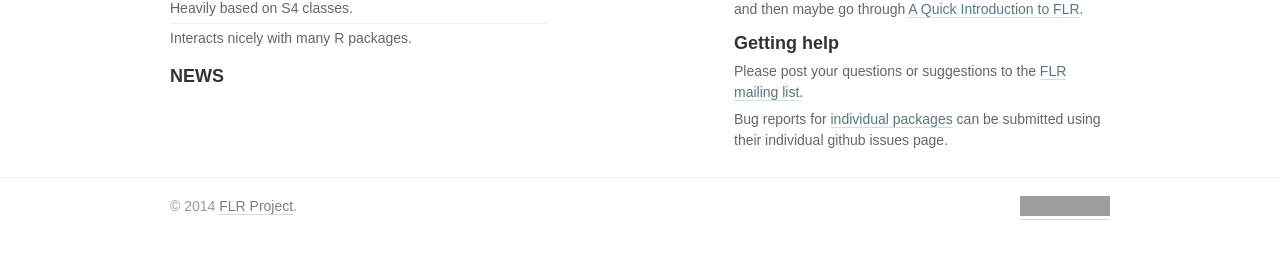
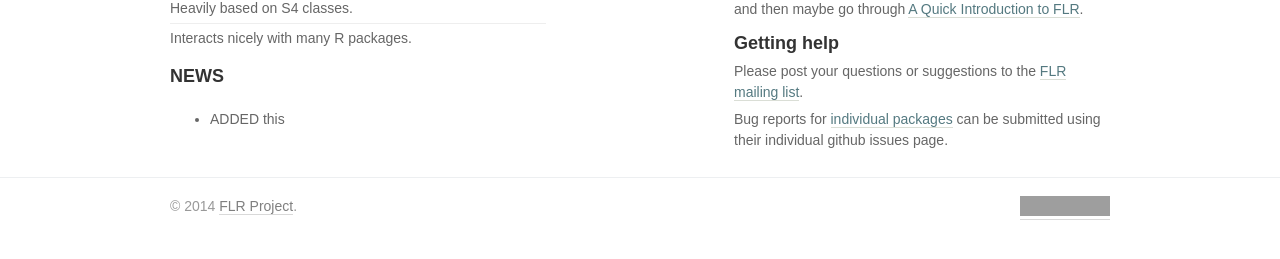
Before and after one commit to flr/flr.github.io, a Jekyll site: the page built from index.html, in a window 1280 px wide. Shown: the part 515-774 px from the top of the page. Built offline with Jekyll 4.4.1, drawn with Linux system fonts in a browser that asks for light colours; some web fonts are replaced; grey boxes are pictures that could not be loaded.

Commit message:
Testing include of NEWS.md

```diff
--- /dev/null
+++ b/_includes/NEWS.md
@@ -0,0 +1 @@
+- ADDED this
--- a/index.html
+++ b/index.html
@@ -27,7 +27,8 @@
           <li>Interacts nicely with many R packages.</li>
         </ul>
 			<h3>NEWS</h3>
-
+			{% capture my-include %}{% include NEWS.md %}{% endcapture %}
+			{{ my-include | markdownify }}
       </div>
       <div class="col">
         <h3>Quick start</h3>
```
Also changed, not shown: 1 other file.
